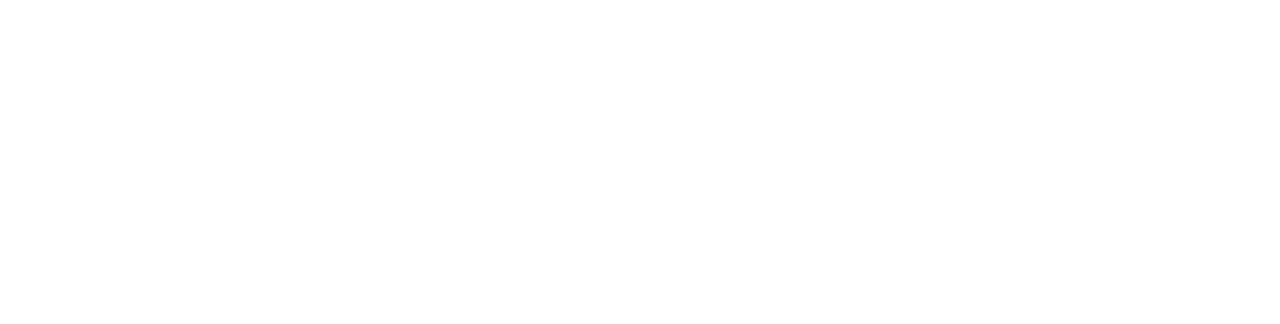
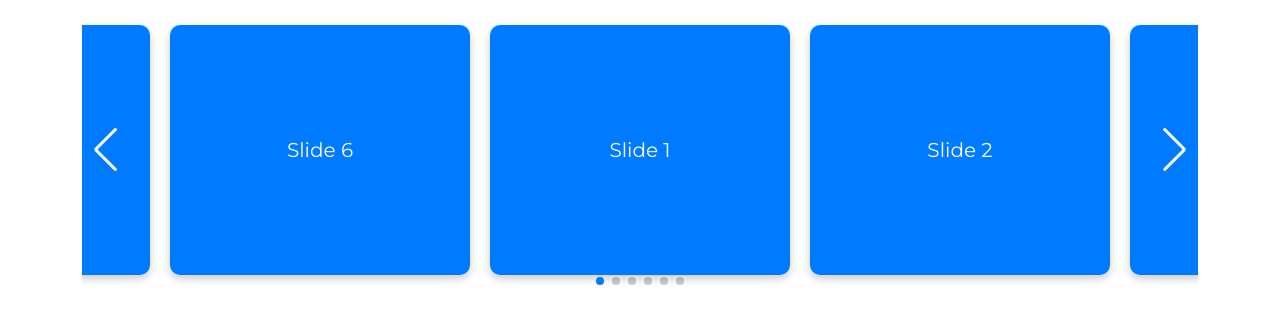
Before and after one commit to vigneswaran162/Ecommerce-organic-food, an Angular app: page /Swipper in a window 1280 px wide. Before the commit this address led to /. Shown: the top 324 px of the page. Built offline with nearby package versions, Linux system fonts and the light colour scheme.

Commit message:
fix:swiiper added

```diff
--- a/src/app/app.routes.ts
+++ b/src/app/app.routes.ts
@@ -3,6 +3,7 @@ import { MainPageComponent } from './main-page/main-page.component';
 import { AddproductsComponent } from './addproducts/addproducts.component';
 import { CheckoutComponent } from './checkout/checkout.component';
 import { ProductsComponent } from './products/products.component';
+import { SwipperComponent } from './swipper/swipper.component';
 
 export const routes: Routes = [
    {
@@ -18,5 +19,8 @@ export const routes: Routes = [
    },{
       path:'Products/:type',
       component:ProductsComponent
+   },{
+      path:'Swipper',
+      component:SwipperComponent
    }
 ];
--- a/src/app/main-page/main-page.component.css
+++ b/src/app/main-page/main-page.component.css
@@ -344,3 +344,25 @@ footer  li{
         font-size: 12px !important;
     }
   }
+
+
+
+
+  .swiper-slide {
+    width: 300px !important;
+    display: flex;
+    justify-content: center;
+    align-items: center;
+    font-size: 20px;
+    color: white;
+
+  }
+
+  .swiper-button-next,
+  .swiper-button-prev {
+    color: rgb(27, 27, 27);
+  }
+
+  .swiper-pagination{
+    color: rgb(27, 27, 27) !important;
+  }
--- a/src/app/main-page/main-page.component.html
+++ b/src/app/main-page/main-page.component.html
@@ -55,8 +55,50 @@
             <h3 class="title">Latest Products</h3>
           </div>
 
+          <div class="col-md-12">
+            <div class="swiper mySwiper">
+              <div class="swiper-wrapper">
+                <div class="swiper-slide" *ngFor="let item of ProctDetails">
+                  <div class="shadow card box-img p-3" style="width: 18rem;">
+                    <img [src]="item.ProductImage" class="card-img-top P-3" alt="Tomato">
+                    <div class="text-con">
+                      <h5 class="text-center">{{ item.ProductName }}</h5>
+                      <div class="text-con d-flex align-items-center justify-content-between">
+                        <h6 class="text-muted text-center" style="width: 10rem;">{{ item.QuantityDescription }}</h6>
+                        <h5 style="width: 8rem;">₹ {{ item.Rate }}</h5>
+                      </div>
+                      <div class="cart-box d-flex align-items-center justify-content-center mb-2">
+                        <div class="input-box input-group" style="width: 8rem;">
+                          <button class="btn btn-dark btn-3 btn-sm" (click)="minus(item)">
+                            <i class="fa-solid fa-minus"></i>
+                          </button>
+                          <input type="text" [(ngModel)]="item.CartQuantity" class="form-control form-control-sm text-center border-0" readonly>
+                          <button class="btn btn-dark btn-3 btn-sm" (click)="add(item)">
+                            <i class="fa-solid fa-plus"></i>
+                          </button>
+                        </div>
+                      </div>
+                      <div class="btn-box d-flex align-items-center justify-content-between mb-2">
+                        <button class="btn-2 mx-1" (click)="AddCart(item)">ADD TO CART</button>
+                        <button class="btn-4" (click)="BuyNow(item)">BUY NOW</button>
+                      </div>
+                    </div>
+                  </div>
+                </div>
+              </div>
 
-          <div class="shadow  card box-img p-3" style="width: 18rem;"  *ngFor="let item of ProctDetails ">
+              <!-- Pagination -->
+              <div class="swiper-pagination"></div>
+              <!-- Navigation -->
+              <div class="swiper-button-next"></div>
+              <div class="swiper-button-prev"></div>
+            </div>
+
+          </div>
+
+
+
+          <!-- <div class="shadow  card box-img p-3" style="width: 18rem;"  *ngFor="let item of ProctDetails ">
             <img [src]="item.ProductImage" class="card-img-top P-3" alt="Tomato">
             <div class="text-con">
               <h5 class="text-center">{{item.ProductName}}</h5>
@@ -78,7 +120,7 @@
                 </div>
             </div>
 
-          </div>
+          </div> -->
 
 
 
--- a/src/app/main-page/main-page.component.ts
+++ b/src/app/main-page/main-page.component.ts
@@ -4,6 +4,7 @@ import { Router } from '@angular/router';
 import { ProductsService } from '../../services/products.service';
 import { FormsModule } from '@angular/forms';
 import { CommonModule, NgIf } from '@angular/common';
+declare var Swiper: any;
 
 @Component({
   selector: 'app-main-page',
@@ -32,9 +33,31 @@ export class MainPageComponent implements OnInit {
     await this.GetProducts()
     this.CartDetails()
     this.productslength = this.service.getProductslength();
+
+    setTimeout(() => {
+      new Swiper('.mySwiper', {
+        slidesPerView: 'auto', // Adjust width dynamically
+        spaceBetween: 20, // Space between slides
+        loop: true,
+        centeredSlides: true, // Center slides
+        pagination: {
+          el: '.swiper-pagination',
+          clickable: true,
+        },
+        navigation: {
+          nextEl: '.swiper-button-next',
+          prevEl: '.swiper-button-prev',
+        },
+      });
+    }, 100);
+
     this.isLoading = false
 
   }
+
+
+
+
 
 
 
--- a/src/app/products/products.component.css
+++ b/src/app/products/products.component.css
@@ -148,7 +148,7 @@ footer  li{
     display: flex;
     justify-content: center;
     align-items: center;
-    z-index: 5 !important;
+    z-index: 999 !important;
   }
 
 .loadimg{
--- /dev/null
+++ b/src/app/swipper/swipper.component.css
@@ -0,0 +1,27 @@
+.swiper {
+    width: 100%;
+    height: 300px; /* Adjust height as needed */
+  }
+
+  .swiper-wrapper {
+    display: flex;
+    align-items: center;
+  }
+
+  .swiper-slide {
+    width: 300px !important; /* Fixed width */
+    height: 250px; /* Adjust height as needed */
+    display: flex;
+    justify-content: center;
+    align-items: center;
+    font-size: 20px;
+    background: #007aff;
+    color: white;
+    border-radius: 10px; /* Rounded corners */
+    box-shadow: 0 4px 8px rgba(0, 0, 0, 0.2); /* Card effect */
+  }
+
+  .swiper-button-next,
+  .swiper-button-prev {
+    color: white; /* Ensure buttons are visible */
+  }
--- /dev/null
+++ b/src/app/swipper/swipper.component.html
@@ -0,0 +1,28 @@
+<div class="container">
+    <div class="row">
+        <div class="col-md-12">
+            <div class="swiper mySwiper">
+                <div class="swiper-wrapper">
+                  <div class="swiper-slide">Slide 1</div>
+                  <div class="swiper-slide">Slide 2</div>
+                  <div class="swiper-slide">Slide 3</div>
+                  <div class="swiper-slide">Slide 4</div>
+                  <div class="swiper-slide">Slide 5</div>
+                  <div class="swiper-slide">Slide 6</div>
+                </div>
+                <!-- Pagination -->
+                <div class="swiper-pagination"></div>
+                <!-- Navigation -->
+                <div class="swiper-button-next"></div>
+                <div class="swiper-button-prev"></div>
+              </div>
+
+
+
+
+
+
+
+        </div>
+    </div>
+</div>
--- /dev/null
+++ b/src/app/swipper/swipper.component.ts
@@ -0,0 +1,39 @@
+import { Component } from '@angular/core';
+
+declare var Swiper: any; // Declare Swiper globally
+
+
+@Component({
+  selector: 'app-swipper',
+  imports: [],
+  templateUrl: './swipper.component.html',
+  styleUrl: './swipper.component.css'
+})
+export class SwipperComponent {
+
+  ngAfterViewInit() {
+    setTimeout(() => {
+      new Swiper('.mySwiper', {
+        slidesPerView: 'auto', // Adjust width dynamically
+        spaceBetween: 20, // Space between slides
+        loop: true,
+        centeredSlides: true, // Center slides
+        pagination: {
+          el: '.swiper-pagination',
+          clickable: true,
+        },
+        navigation: {
+          nextEl: '.swiper-button-next',
+          prevEl: '.swiper-button-prev',
+        },
+      });
+    }, 100);
+  }
+
+
+
+
+
+
+
+}
--- a/src/index.html
+++ b/src/index.html
@@ -10,8 +10,22 @@
   <link rel="preconnect" href="https://fonts.googleapis.com">
   <link rel="preconnect" href="https://fonts.gstatic.com" crossorigin>
   <link href="https://fonts.googleapis.com/css2?family=Montserrat:ital,wght@0,100..900;1,100..900&display=swap" rel="stylesheet">
+  <link
+rel="stylesheet"
+href="https://cdn.jsdelivr.net/npm/swiper@11/swiper-bundle.min.css"
+/>
 </head>
 <body>
+
+  <!-- Swiper CSS -->
+
+
+<!-- Swiper JS -->
+<script
+src="https://cdn.jsdelivr.net/npm/swiper@11/swiper-bundle.min.js"
+defer
+></script>
+
   <app-root></app-root>
 </body>
 </html>
```
Also changed, not shown: 1 other file (tests, documents, lock files or other folders).
